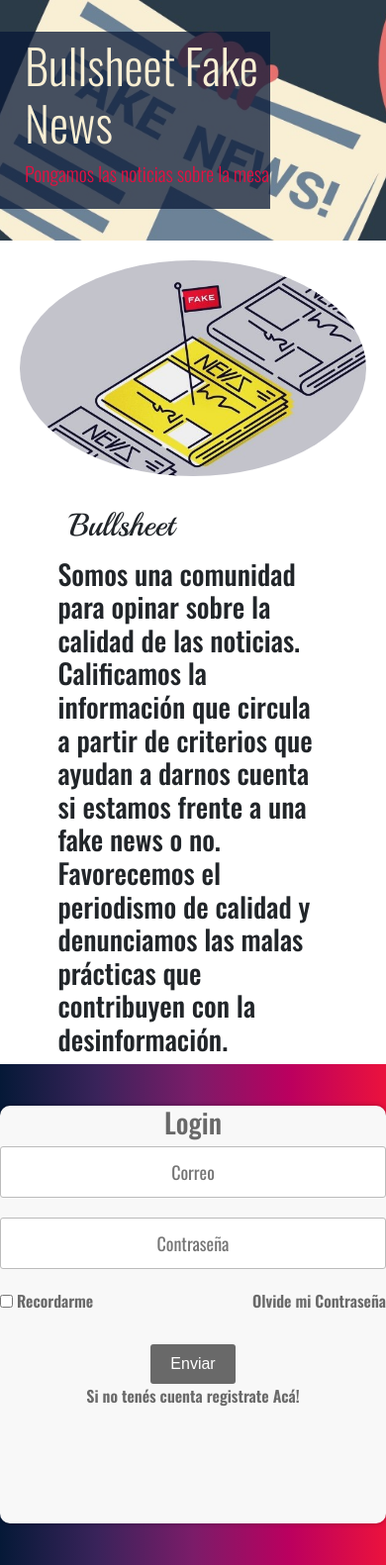
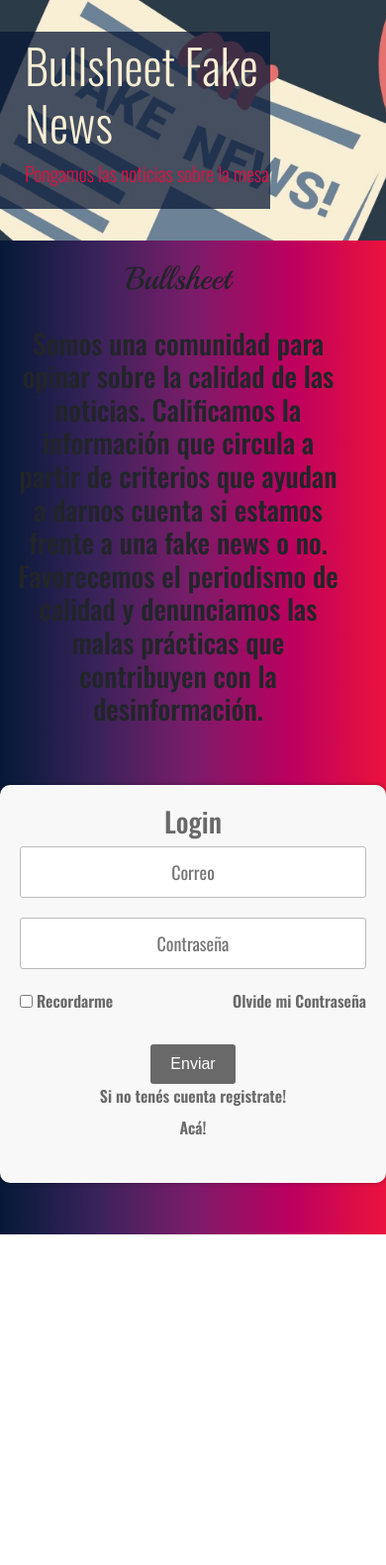
Before and after one commit to CeciCalca/Bullsheet, a PHP site: page / in a window 390 px wide. Shown: the part 74-1655 px from the top of the page at 99% size. After the commit the page ends 1321 px from the top, so only its background shows below. Run offline with PHP 8.4, Linux system fonts and the light colour scheme; some libraries are stand-ins or nearby versions.

Commit message:
Revert "Le modifique la section 1 y agregue un par de media queries"
This reverts commit 8e139d2a42eaa65a52b79db368e264424096b78b.

```diff
--- a/css/master.css
+++ b/css/master.css
@@ -46,10 +46,6 @@
 ._jumbop{
   color: #E41041;
 }
-/* ------------------------- */
-/* LOGIN */
-/* ------------------------- */
-
 ._login{
 	background-image: linear-gradient(to right, #051937, #39235a, #7b1c69, #bb005f, #eb123d);
 	height:60vh;
@@ -121,58 +117,42 @@
 /* ------------------------- */
 /* SECTION TÍTULO */
 /* ------------------------- */
-._contenedor-section1{
-	background: white;
-
-}
 
 ._seccion-titulo{
   display: flex;
-  flex-direction: row;
   justify-content: space-around;
   align-items: center;
+  justify-content: center;
   position: relative;
-  flex-wrap: wrap;
+  width: 100%;
   overflow: hidden;
-
-
-}
-._seccion-titulo h3{
-	display: flex;
-	flex-direction: row;
-	justify-content: flex-start;
-	text-align: left;
 }
 
 ._seccion-titulo h2{
-	display: flex;
-	flex-direction: row;
-	justify-content: flex-start;
-    font-family: 'Playball',cursive;
-	padding: 20px;
-	position: relative;
-	margin: -3%;
-
+  font-family: 'Playball',cursive;
+  padding: 20px;
 }
 
 ._articulo-titulo-texto{
+  float: left;
+  overflow: hidden;
+
   text-align: center;
-  width: 35vw;
 }
 
 .articulo-titulo-imagen{
-  width: 35vw;
+  background-size: cover;
+  background-position: center;
+  height: 100%;
+  width: 100%;
   position: relative;
-  padding: 5vh;
-
-}
-._img-section1{
-	max-width: 100%;
-	height: auto;
-	padding: 20px;
+  overflow: hidden;
+  background-image: url(../img/img2.jpg);
 }
 
-
+._contenedor-seccion-titulo{
+  background:linear-gradient(to right, #051937, #39235a, #7b1c69, #bb005f, #eb123d);
+}
 
 
 
@@ -312,50 +292,3 @@
 	from { opacity: 0; }
 	to { opacity: 1; }
 }
-
-
-/* Small devices (landscape phones, 576px and up)*/
-@media (max-width: 580px) {
-		._img-section1 {
-	 	  border-radius: 50%;
-	}
-	._articulo-titulo-texto{
-		width: 95%;
-		text-align: left;
-	}
-	._articulo-titulo-imagen {
-
-		height: auto;
-		position: relative;
-		overflow: hidden;
-		border-radius: 50%;
-	}
-
-	._img-section1{
-		display: inline;
-		margin: 0 auto;
-		height: 100%;
-		width: auto;
-	}
-	._contenedor-login{
-		height: 50vh;
-	}
-	._contenedor-login {
-			padding: 0px;
-	}
-
-
-}
-
-/*// Medium devices (tablets, 768px and up)
-@media (min-width: 768px) { ... }*/
-
-/*// Large devices (desktops, 992px and up)*/
-@media (max-width: 992px) {
-	._articulo-titulo-texto{
-		width: 70%;
-		text-align: left;
-	}
-}
-/*// Extra large devices (large desktops, 1200px and up)
-@media (min-width: 1200px) { ... }*/
--- a/index.html
+++ b/index.html
@@ -46,20 +46,23 @@
 
   </header>
     <!--SECCION EN BLANCO PARA COMPLETAR LO QUE VA ANTES DEL LOGIN-->
+  <div class="container-fluid p-0 _contenedor-seccion-titulo">
 
-  <div class="_contenedor-section1">
-    <section class=" _seccion-titulo">
-      <article class="_articulo-titulo-imagen">
-        <img class="_img-section1" src="img/img2.jpg" alt="img2">
+
+    <section class="row container _seccion-titulo">
+      <article class="col-0 col-md-6 _articulo-titulo-imagen">
+
+
       </article>
-      <article class="_articulo-titulo-texto">
+      <article class="col-12 col-md-6 _articulo-titulo-texto">
         <h2>Bullsheet</h2>
         <h3>Somos una comunidad para opinar sobre la calidad de las noticias. Calificamos la información que circula a partir de criterios que ayudan a darnos cuenta si estamos frente a una fake news o no. Favorecemos el periodismo de calidad y denunciamos las malas prácticas que contribuyen con la desinformación. </h3>
       </article>
+
+
+
     </section>
   </div>
-
-
   <section id="login" class="_login">
     <div class="_contenedor-login" id="_contenedor-login">
       <h3>Login</h3>
@@ -77,9 +80,9 @@
         </div>
         <br>
         <input type="submit" class="btn-submit-login" value="Enviar">
-        <p>Si no tenés cuenta registrate <a id="abrir-popup"class="linkpopup abrir-Popup" href="#reg"> Acá!</a></p>
+        <br>
+        <p>Si no tenés cuenta registrate!<a  id="abrir-popup"class="nav-link abrir-Popup" href="#reg">Acá!</a></p>
       </form>
-
     </div>
   </section>
   <!--Aca empieza el formulario de registro-->
```
